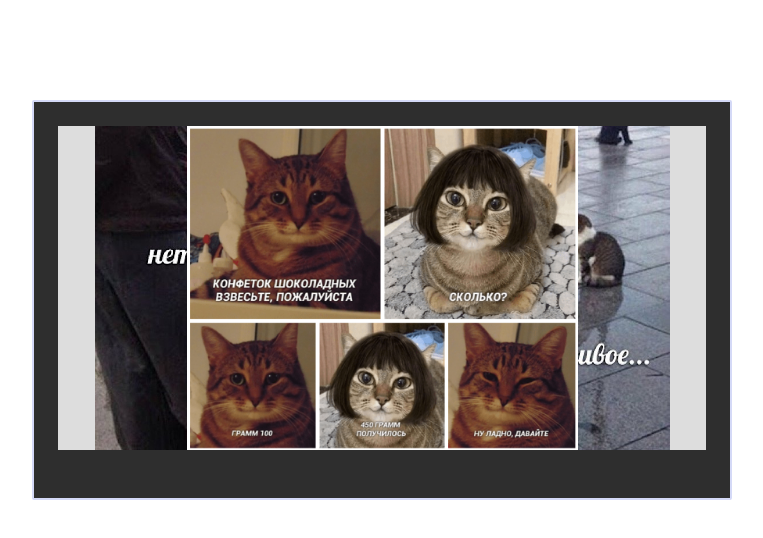
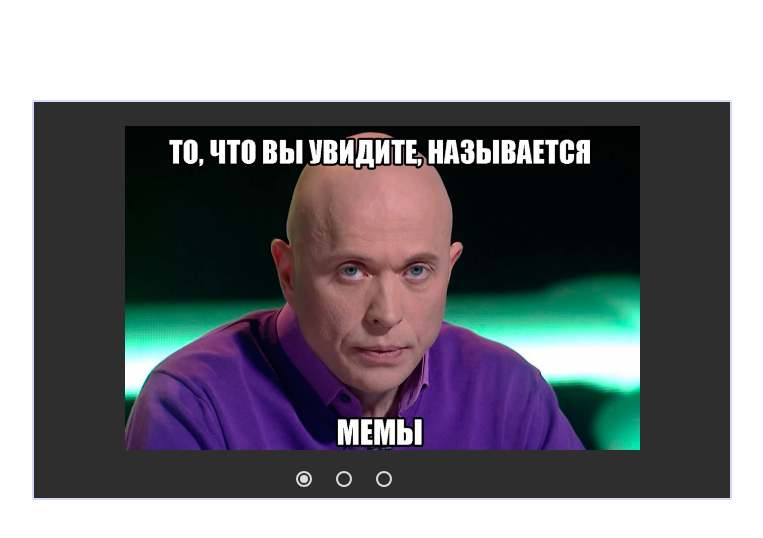
Before and after one commit to StanislavM31/cssMemSlider, a plain HTML site: page index.html in a window 1280 px wide. Shown: the whole page, without its empty margins (258-1021 px from the left). Drawn offline with Linux system fonts and the light colour scheme.

Commit message:
feat: changing  slides  (Mon, May 16, 2022 03:27:31 PM)

```diff
--- a/style.css
+++ b/style.css
@@ -24,22 +24,77 @@
 	display: none;
 }
 .slides {
+	position: absolute;
 	height: inherit;
-	position: absolute;
 	width: inherit;
 	background-repeat: no-repeat;
 	background-size: contain;
 	background-position: center;
+	opacity: 0;
+	z-index: 0;
+	transform: scale(1.5);
+	transition: transform ease-in-out .5s, opacity ease-in-out .5s;
+	background-color: rgb(46, 46, 46);
+}
 
-}
 .slide1 {
 	background-image: url(./img/mem1.jpg);
+
 }
 .slide2 {
 	background-image: url(./img/mem2.jpeg);
-	width: inherit;
+
 }
 .slide3 {
 	background-image: url(./img/mem3.jpg);
-	width: inherit;
+
  }
+
+.wrapper .controls {
+	left: 50%;
+	margin-left: -98px;
+	position: absolute;
+}
+.wrapper label {
+	cursor: pointer;
+	display: inline-block;
+	height: 8px;
+	margin: 25px 12px 0 16px;
+	position: relative;
+	width: 8px;
+	border-radius: 50%;
+	transition: background ease-in-out .5s;
+}
+
+.wrapper label:after {
+	border: 2px solid #ddd;
+	content: " ";
+	display: block;
+	height: 12px;
+	left: -4px;
+	position: absolute;
+	top: -4px;
+	width: 12px;
+	border-radius: 50%;
+}
+
+	.wrapper label:hover,
+	#slide1:checked ~ .controls label:nth-of-type(1),
+	#slide2:checked ~ .controls label:nth-of-type(2),
+	#slide3:checked ~ .controls label:nth-of-type(3),
+	#slide4:checked ~ .controls label:nth-of-type(4),
+	#slide5:checked ~ .controls label:nth-of-type(5) {
+		background: #ddd;
+	}
+
+
+
+	#slide1:checked ~ .slider > .slide1,
+	#slide2:checked ~ .slider > .slide2,
+	#slide3:checked ~ .slider > .slide3,
+	#slide4:checked ~ .slider > .slide4,
+	#slide5:checked ~ .slider > .slide5 {
+		opacity: 1;
+		z-index: 1;
+		transform: scale(1);
+	}
```
Also changed, not shown: index.html (+3 -0 lines).
